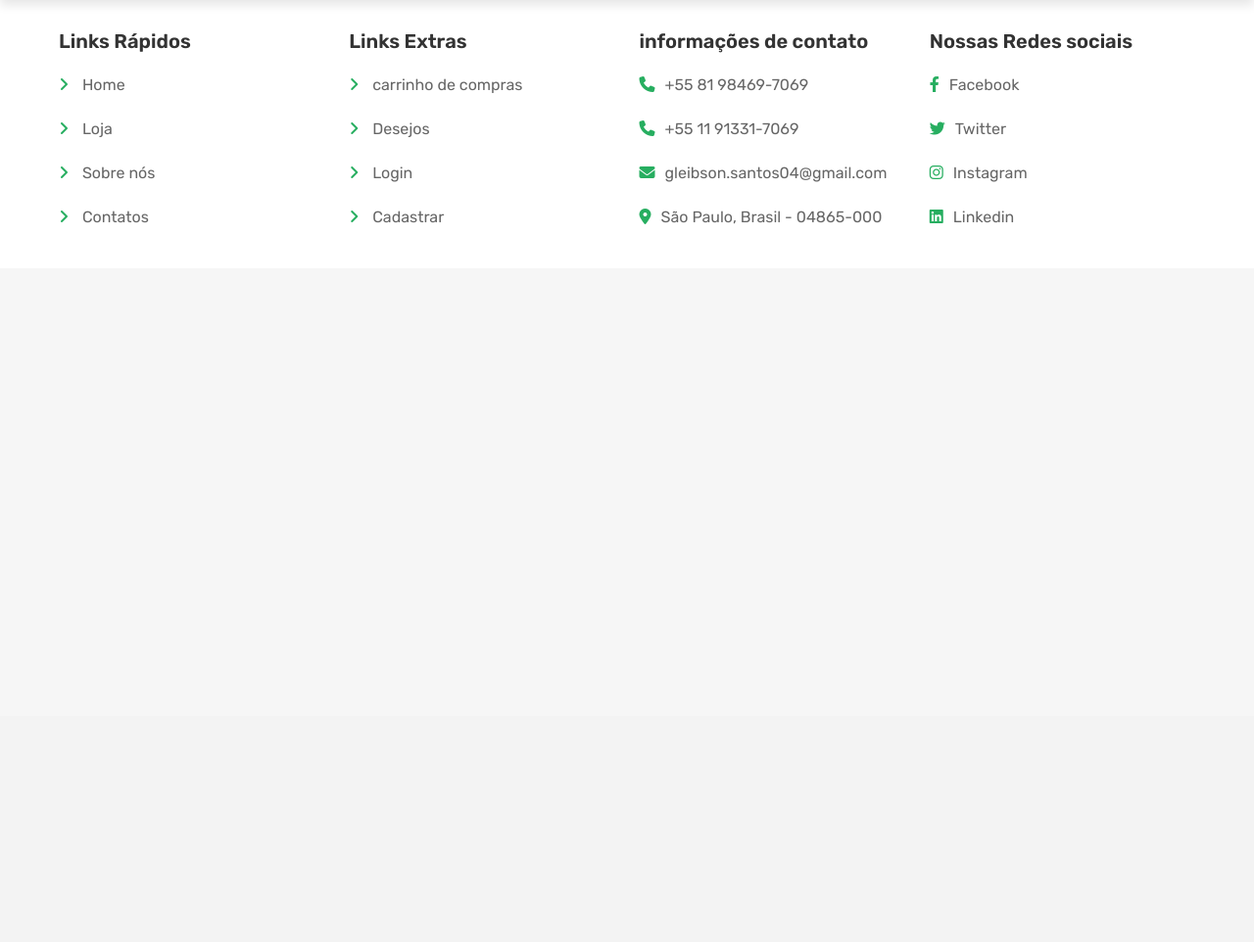
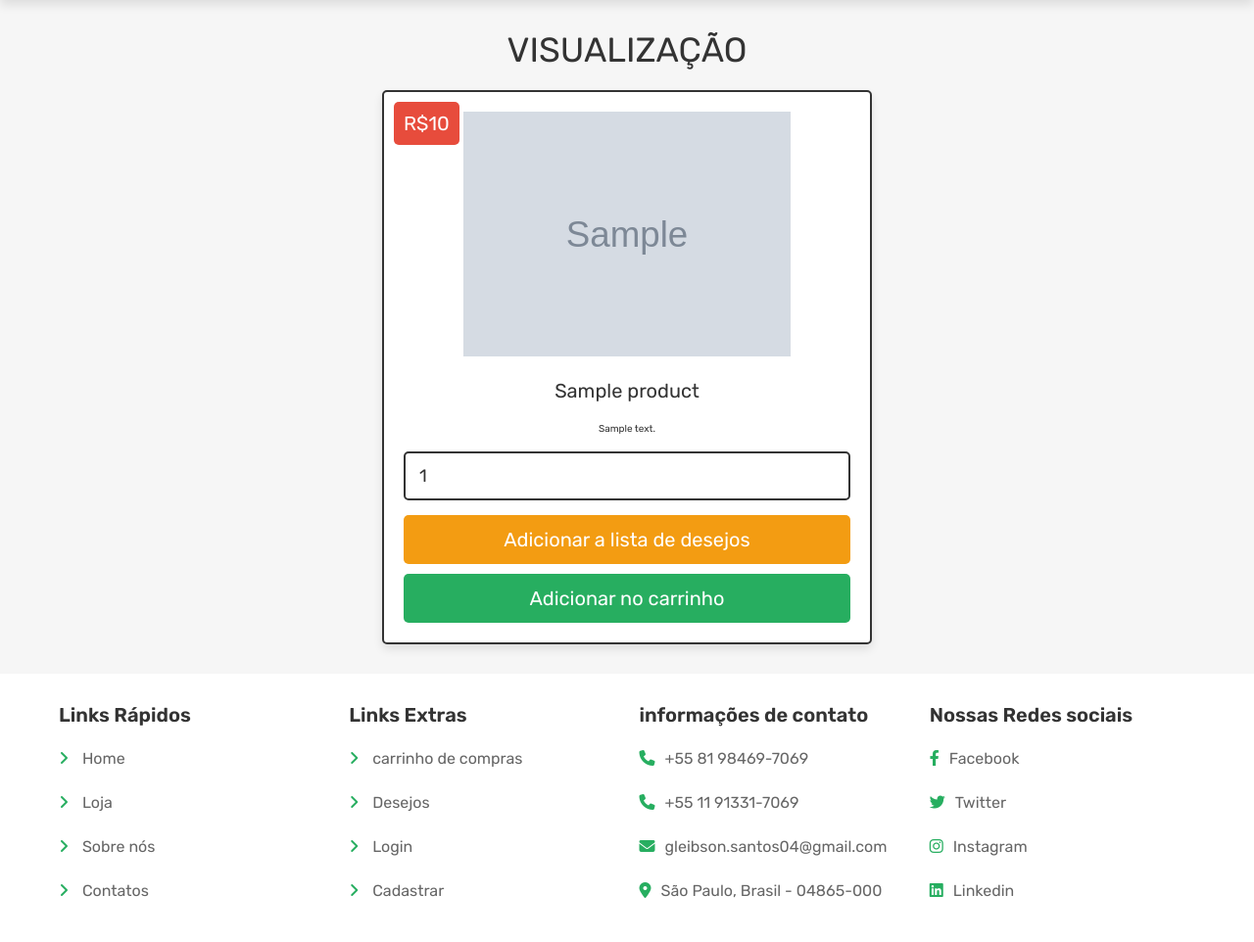
Before and after one commit to programer-Glei/Pjt_Quitanda, a PHP site: page /view_page.php?pid=1 in a window 1280 px wide. Shown: the part 69-1031 px from the top of the page at 98% size. Before the commit the page ends 298 px from the top, so only its background shows below. Run offline with PHP 8.4, Linux system fonts and the light colour scheme; the visitor is signed in with stand-in values (Sample User, id 1); tables that the repository leaves empty or names only in its code hold one stand-in row (values such as "Sample post"); grey boxes marked "Sample" are stand-in pictures; some libraries are stand-ins or nearby versions.

Commit message:
proximo comit

```diff
--- a/css/estilo.css
+++ b/css/estilo.css
@@ -849,6 +849,57 @@ section {
   width: 100%;
 }
 
+/* quick-view" */
+.quick-view .box {
+  max-width: 50rem;
+  padding: 2rem;
+  text-align: center;
+  border: 0.2rem solid #333;
+  background-color: #fff;
+  -webkit-box-shadow: 0 0.5rem 1rem rgba(0, 0, 0, 0.1);
+          box-shadow: 0 0.5rem 1rem rgba(0, 0, 0, 0.1);
+  border-radius: 0.5rem;
+  position: relative;
+  margin: 0 auto;
+}
+
+.quick-view .box img {
+  height: 25rem;
+  margin-bottom: 1rem;
+}
+
+.quick-view .box .name {
+  font-size: 2rem;
+  color: #333;
+  padding: 1rem 0;
+}
+
+.quick-view .box .qty {
+  margin: 0.5rem 0;
+  border-radius: 0.5rem;
+  padding: 1.2rem 1.4rem;
+  font-size: 1.8rem;
+  color: #333;
+  border: 0.2rem solid #333;
+  width: 100%;
+}
+
+.quick-view .box .price {
+  position: absolute;
+  top: 1rem;
+  left: 1rem;
+  padding: 1rem;
+  border-radius: 0.5rem;
+  background-color: #e74c3c;
+  font-size: 2rem;
+  color: #fff;
+}
+
+.quick-view .box .details {
+  padding: 1rem 0;
+  line-height: 1.5;
+}
+
 /* footer - rodapé */
 .footer {
   background-color: #fff;
--- a/css/estilo.scss
+++ b/css/estilo.scss
@@ -739,6 +739,57 @@ section{
     }
 }
 
+/* quick-view" */
+.quick-view{
+    .box{
+        max-width: 50rem;
+        padding: 2rem;
+        text-align: center;
+        border: $border;
+        background-color: $--white;
+        box-shadow: $box-shadow;
+        border-radius: 0.5rem;
+        position: relative;
+        margin: 0 auto;
+
+        img{
+            height: 25rem;
+            margin-bottom: 1rem;
+        }
+
+        .name{
+            font-size: 2rem;
+            color: $--black;
+            padding: 1rem 0;
+        }
+
+        .qty{
+            margin: 0.5rem 0;
+            border-radius: 0.5rem;
+            padding: 1.2rem 1.4rem;
+            font-size: 1.8rem;
+            color: $--black;
+            border: $border;
+            width: 100%;
+        }
+
+        .price{
+            position: absolute;
+            top: 1rem; left: 1rem;
+            padding: 1rem;
+            border-radius: 0.5rem;
+            background-color: $--red;
+            font-size: 2rem;
+            color: $--white;
+        }
+
+        .details{
+            padding: 1rem 0;
+            line-height: 1.5;
+        }
+    }
+}
+
 /* footer - rodapé */
 .footer{
     background-color: $--white;
--- a/principal.php
+++ b/principal.php
@@ -84,7 +84,7 @@ if(!isset($user_id)){
                 <input type="hidden" name="p_image" value="<?= $fetch_products['image']; ?>">
                 <input type="number" name="p_qty" value="1" min="1" class="qty">
                 <input type="submit" value="Adicionar a lista de desejos" class="option-btn" name="add_to_wishlist">
-                <input type="submit" value="Adicionar no carrinho" class="option-btn" name="add_to_cart">
+                <input type="submit" value="Adicionar no carrinho" class="btn" name="add_to_cart">
             </form>
             <?php
                 }
--- a/view_page.php
+++ b/view_page.php
@@ -1,5 +1,5 @@
 <?php
-
+header('Content-Type: text/html; charset=utf-8');
 @include 'config.php';
 
 session_start();
@@ -25,6 +25,35 @@ if(!isset($user_id)){
 </head>
 <body>
     <?php include 'header.php'; ?>
+    <section class="quick-view">
+        <?php
+            $pid = $_GET['pid'];
+            $select_products = $conn->prepare("SELECT * FROM `products` WHERE id = ?");
+            $select_products->execute([$pid]);
+            if($select_products->rowCount() > 0){
+                while($fetch_products = $select_products->fetch(PDO::FETCH_ASSOC)){
+        ?>
+        <div class="title">Visualização</div>
+        <form action="" class="box" method="POST">
+            <div class="price">R$<?= $fetch_products['price']; ?></div>
+            <img src="uploaded_img/<?= $fetch_products['image']; ?>" alt="">
+            <div class="name"><?= $fetch_products['name']; ?></div>
+            <div class="details"><?= $fetch_products['details']; ?></div>
+            <input type="hidden" name="p_id" value="<?= $fetch_products['id']; ?>">
+            <input type="hidden" name="p_name" value="<?= $fetch_products['name']; ?>">
+            <input type="hidden" name="p_price" value="<?= $fetch_products['price']; ?>">
+            <input type="hidden" name="p_image" value="<?= $fetch_products['image']; ?>">
+            <input type="number" name="p_qty" value="1" min="1" class="qty">
+            <input type="submit" value="Adicionar a lista de desejos" class="option-btn" name="add_to_wishlist">
+            <input type="submit" value="Adicionar no carrinho" class="btn" name="add_to_cart">
+        </form>
+        <?php
+            }
+        }else{
+            echo '<p class="empty">Nenhum produto adicionado!</p>';
+        }
+        ?>
+    </section>
     <?php include 'footer.php'; ?>
     <script src="java/script.js"></script>
 </body>
```
Also changed, not shown: 1 other file.
